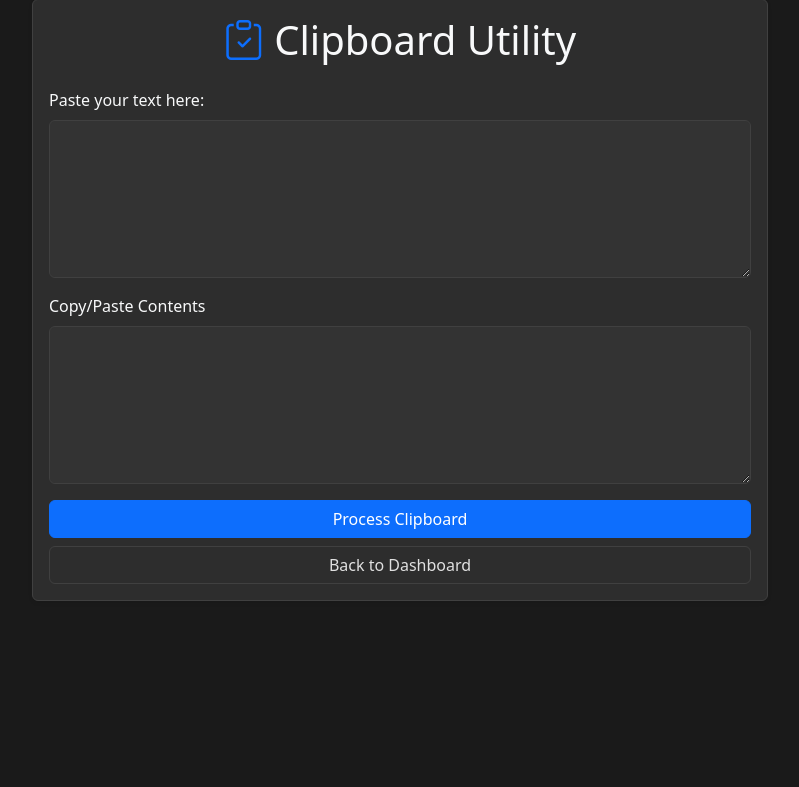
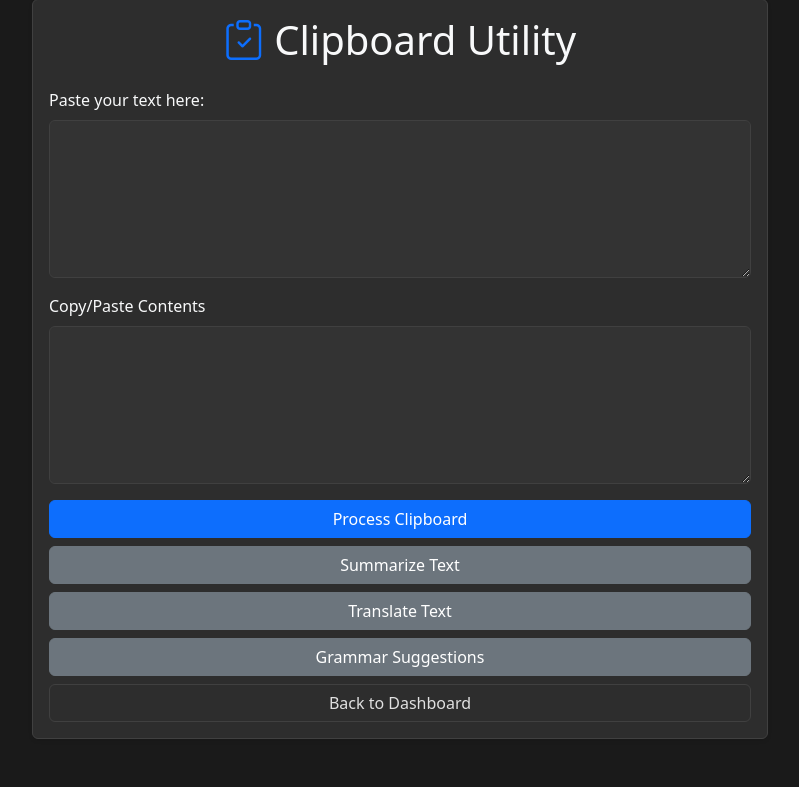
Before and after one commit to sdenotter/pwa_ai, a Flask app: page /clipboard in a window 1280 px wide. Shown: the part 49-836 px from the top of the page, without its empty margins (240-1039 px from the left). Before the commit the page ends 650 px from the top, so only its background shows below. Run offline with Flask 3, Linux system fonts and the light colour scheme.

Commit message:
feat: Implement AI-powered features for text summarization, translation, and grammar suggestions

```diff
--- a/app.py
+++ b/app.py
@@ -30,6 +30,30 @@ def content():
 def clipboard():
     return render_template('clipboard.html', title='Clipboard Utility')
 
+
+@app.route('/summarize_text', methods=['POST'])
+def summarize_text():
+    data = request.get_json()
+    text = data.get('text', '')
+    # Implement summarization logic here
+    summarized_text = "Summarized text would be here."
+    return jsonify({'summarized_text': summarized_text})
+
+@app.route('/translate_text', methods=['POST'])
+def translate_text():
+    data = request.get_json()
+    text = data.get('text', '')
+    # Implement translation logic here
+    translated_text = "Translated text would be here."
+    return jsonify({'translated_text': translated_text})
+
+@app.route('/grammar_suggestions', methods=['POST'])
+def grammar_suggestions():
+    data = request.get_json()
+    text = data.get('text', '')
+    # Implement grammar suggestion logic here
+    suggestions = "Grammar suggestions would be here."
+    return jsonify({'suggestions': suggestions})
 
 @app.route('/process_clipboard', methods=['POST'])
 def process_clipboard():
--- a/templates/clipboard.html
+++ b/templates/clipboard.html
@@ -29,6 +29,9 @@
 
                         <div class="d-grid gap-2">
                             <button class="btn btn-primary" onclick="copyToClipboard()">Process Clipboard</button>
+                            <button class="btn btn-secondary" onclick="summarizeText()">Summarize Text</button>
+                            <button class="btn btn-secondary" onclick="translateText()">Translate Text</button>
+                            <button class="btn btn-secondary" onclick="grammarSuggestions()">Grammar Suggestions</button>
                             <a href="{{ url_for('home') }}" class="btn btn-outline-secondary">Back to Dashboard</a>
                         </div>
                         <!-- Placeholder for action buttons -->
@@ -44,6 +47,66 @@
     <script>
         const paste_input = document.getElementById('clipboard');
         const output = document.getElementById('output');
+
+        function summarizeText() {
+            const clipboardText = document.getElementById('clipboard').value;
+
+            fetch('/summarize_text', {
+                method: 'POST',
+                headers: {
+                    'Content-Type': 'application/json'
+                },
+                body: JSON.stringify({ text: clipboardText })
+            })
+            .then(response => response.json())
+            .then(data => {
+                document.getElementById('output').value = data.summarized_text;
+            })
+            .catch(error => {
+                console.error('Error:', error);
+                document.getElementById('output').value = 'Error summarizing text.';
+            });
+        }
+
+        function translateText() {
+            const clipboardText = document.getElementById('clipboard').value;
+
+            fetch('/translate_text', {
+                method: 'POST',
+                headers: {
+                    'Content-Type': 'application/json'
+                },
+                body: JSON.stringify({ text: clipboardText })
+            })
+            .then(response => response.json())
+            .then(data => {
+                document.getElementById('output').value = data.translated_text;
+            })
+            .catch(error => {
+                console.error('Error:', error);
+                document.getElementById('output').value = 'Error translating text.';
+            });
+        }
+
+        function grammarSuggestions() {
+            const clipboardText = document.getElementById('clipboard').value;
+
+            fetch('/grammar_suggestions', {
+                method: 'POST',
+                headers: {
+                    'Content-Type': 'application/json'
+                },
+                body: JSON.stringify({ text: clipboardText })
+            })
+            .then(response => response.json())
+            .then(data => {
+                document.getElementById('output').value = data.suggestions;
+            })
+            .catch(error => {
+                console.error('Error:', error);
+                document.getElementById('output').value = 'Error providing grammar suggestions.';
+            });
+        }
 
         function copyToClipboard() {
             const clipboardText = document.getElementById('clipboard').value;
```
